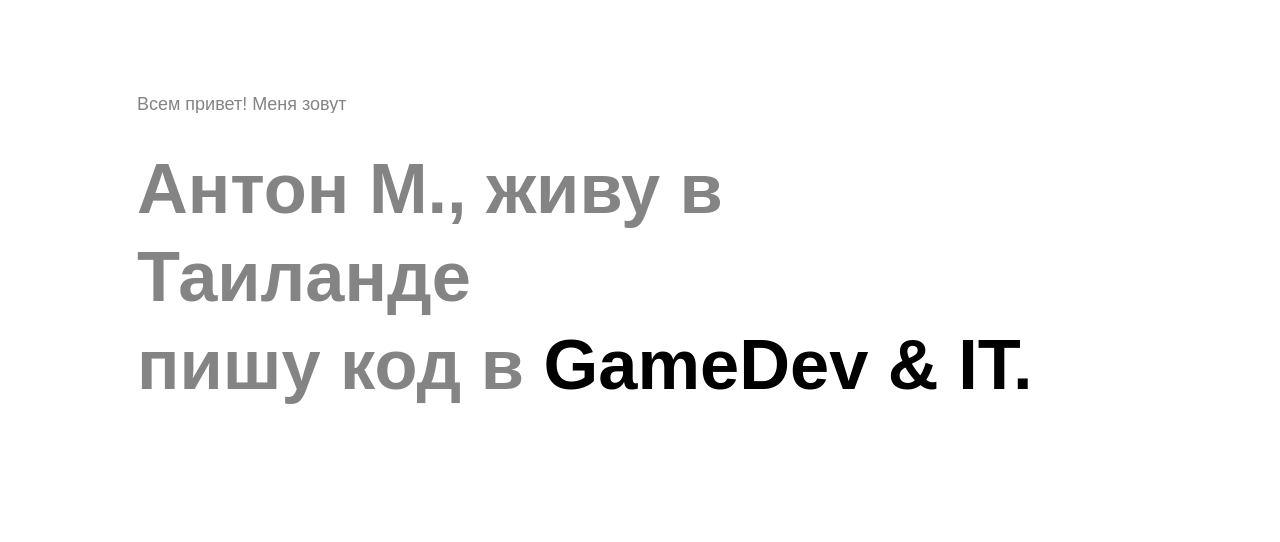
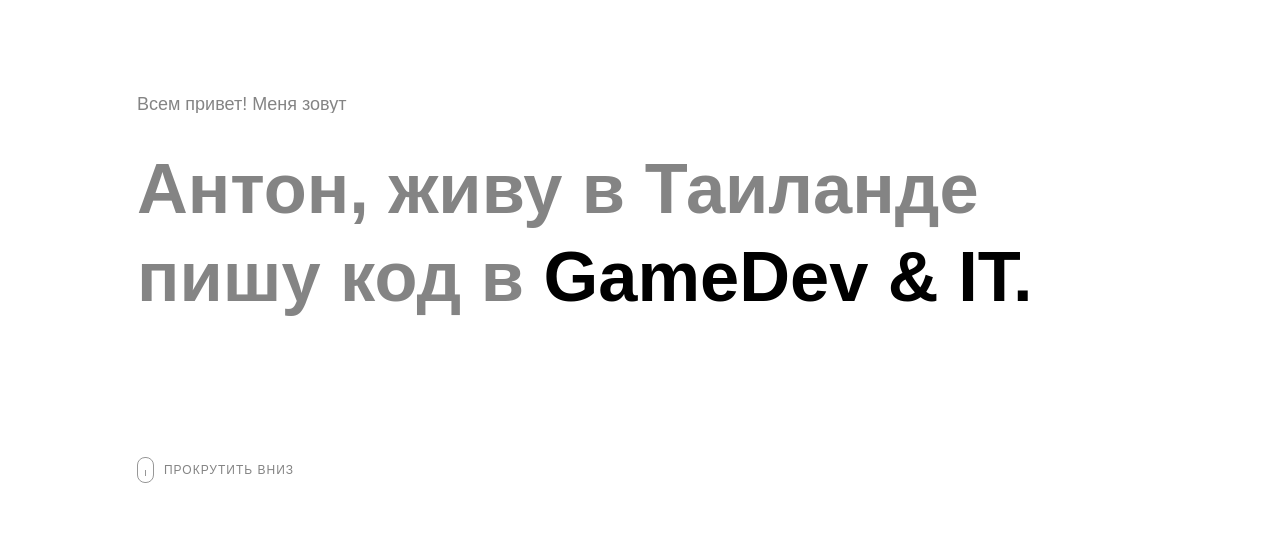
Before and after one commit to sta1k3r/jolly-nomad.rus, a plain HTML site: page index.html in a window 1280 px wide. Shown: the part 225-767 px from the top of the page. Drawn offline with Linux system fonts and the light colour scheme; a web font is replaced by a local one.

Commit message:
Update index.html

```diff
--- a/index.html
+++ b/index.html
@@ -68,7 +68,7 @@
 						<div class="col-offset-1 col-m-offset-1 col-s-4 col-m-9 col-9">
     							<span class="subtitle"><span>Всем привет! Меня зовут</span></span>
   							<h1 class="h1">
-       								<span>Антон М., <br class="mobile">живу в Таиланде</span>
+       								<span>Антон, <br class="mobile">живу в Таиланде</span>
         							<br class="desktop">
         							<span><span class="hide-tablet">пишу код в</span>
             								<span class="black">GameDev & IT.</span>
```
